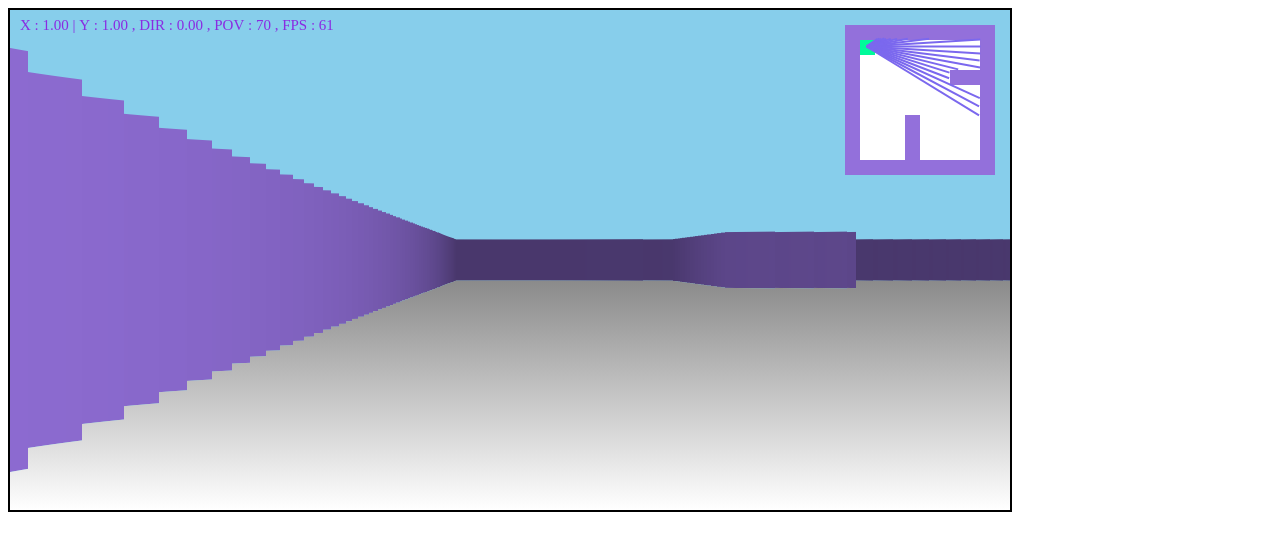
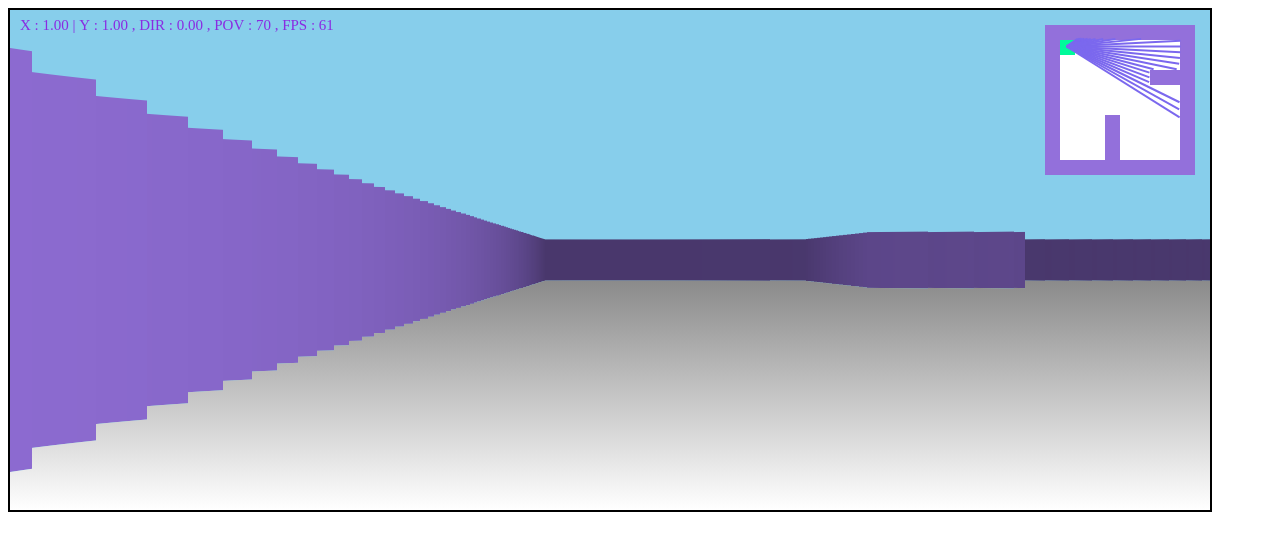
Before and after one commit to ownNurzh/ray-casting-on-js-html, a plain HTML site: page index.html in a window 1280 px wide. Drawn offline with Linux system fonts and the light colour scheme.

Commit message:
--changed canvas width

```diff
--- a/index.html
+++ b/index.html
@@ -8,7 +8,7 @@
 </head>
 <body>
 
-    <canvas id="canvas" width="1000" height="500"></canvas>
+    <canvas id="canvas" width="1200" height="500"></canvas>
 
     <script type="module" src="js/utils.js"></script>
     <script type="module" src="js/map.js"></script>
```
